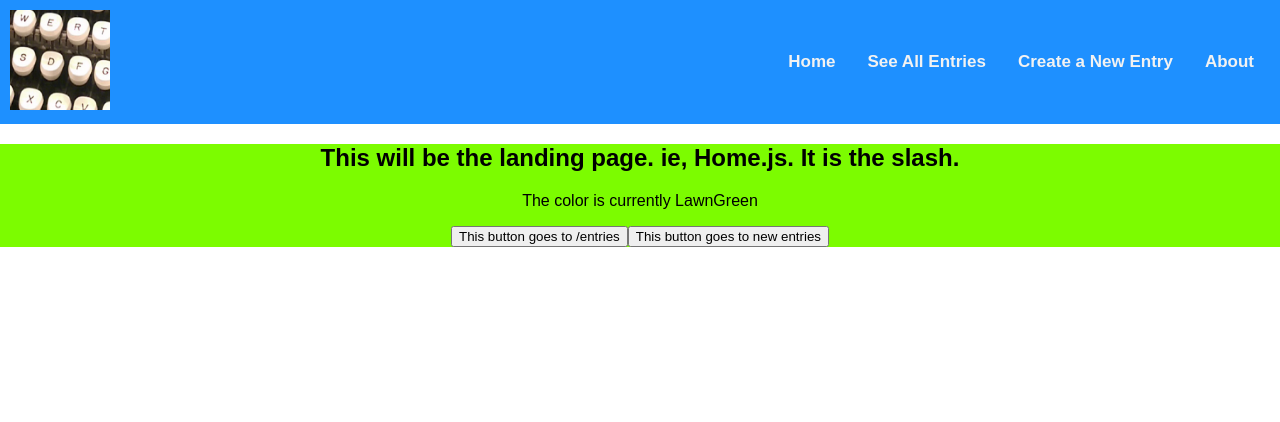
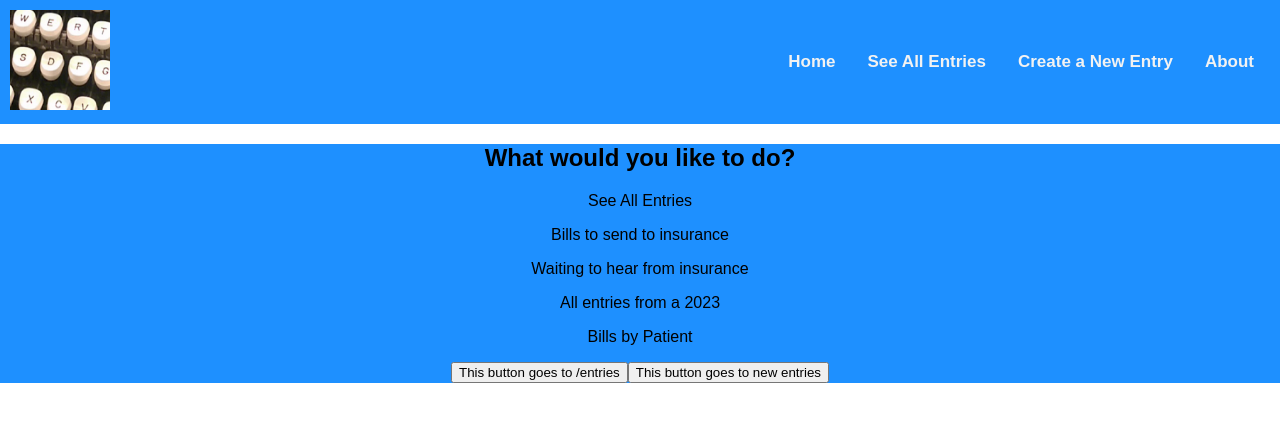
Before and after one commit to JenniferEinstein/insurance-frontend-react, a React (Create React App) app: page / in a window 1280 px wide. Shown: the top 422 px of the page. Built offline with nearby package versions, Linux system fonts and the light colour scheme; no server answers.

Commit message:
Lots of changes. I hope they were all good. Added options to home page and routes and searches to go along with it. Changed colors. Changed css.

```diff
--- a/src/App.css
+++ b/src/App.css
@@ -1,5 +1,5 @@
 .home {
-  background-color: lawngreen;
+  background-color: dodgerblue;
 }
 
 .App {
--- a/src/App.js
+++ b/src/App.js
@@ -23,7 +23,6 @@ function App() {
     <div className="App">
       <Router>
         <NavBar />
-        {/* <Sidebar /> */}
         <main>
           <Routes>
             <Route path='/' element={<Home />} />
@@ -74,7 +73,6 @@ B
 
 
 A
-
             <Route path='/' element={<Home />} />
             <Route path='/entry' element={<Entry />} />
             <Route path='/entry/all-entries' element={<Index />} />
--- a/src/components/landing/Home.js
+++ b/src/components/landing/Home.js
@@ -1,16 +1,40 @@
 import React from 'react';
-// import { useState } from 'react';
 import { useNavigate } from 'react-router-dom';
-
+import axios from 'axios';
+//import { billsToSendToInsurance } from
 
 function Home() {
   const navigate = useNavigate();
+  const handleSearch = async (queryType) => {
+    try {
+      let response;
+      if (queryType === "billsByPatient") {
+        response = await axios.get(`/entries/search?queryType=${queryType}`);
+      } else {
+        response = await axios.get(`/entries/search?queryType=${queryType}`);
+      }
+      console.log(response.data); // Do something with the data, like displaying it on the UI
+    } catch (error) {
+      console.error('Error fetching data:', error);
+    }
+  };
 
   return (
     <div className='home'>
       <main>
-      <h2>This will be the landing page. ie, Home.js. It is the slash.</h2>
-      <p>The color is currently LawnGreen</p>
+      <h2>What would you like to do?</h2>
+      <p>See All Entries</p>
+      <p  className='home-search' onClick={() => handleSearch('billsToSendToInsurance')}>
+          Bills to send to insurance
+        </p>
+      <p className='home-search' onClick={() => handleSearch('waitingToHearFromInsurance')}>
+        Waiting to hear from insurance
+        </p>
+      <p className='home-search' onClick={() => handleSearch('billsFrom2023')}>
+        All entries from a 2023
+        </p>
+      <p className='home-search' onClick={() => handleSearch('billsByPatient')}>Bills by Patient</p>
+
       <button className='all-items-btn btn'  onClick = {() => navigate('/entries')}>
         This button goes to /entries
       </button>
```
